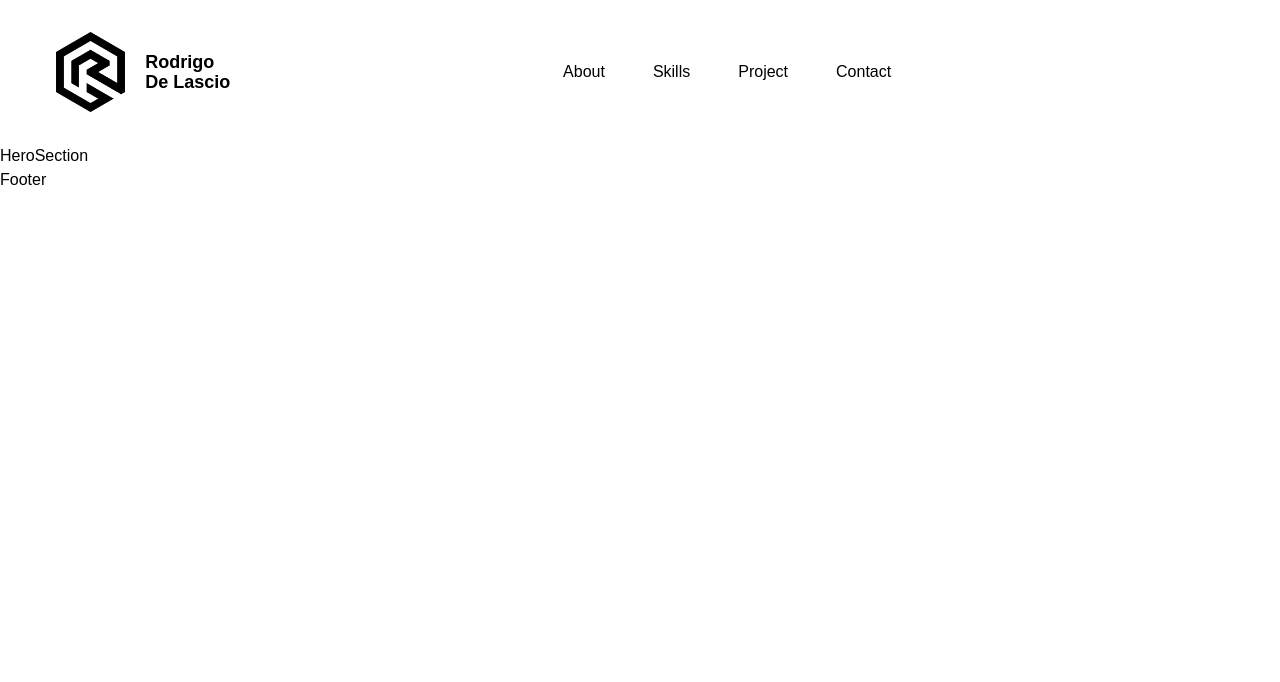
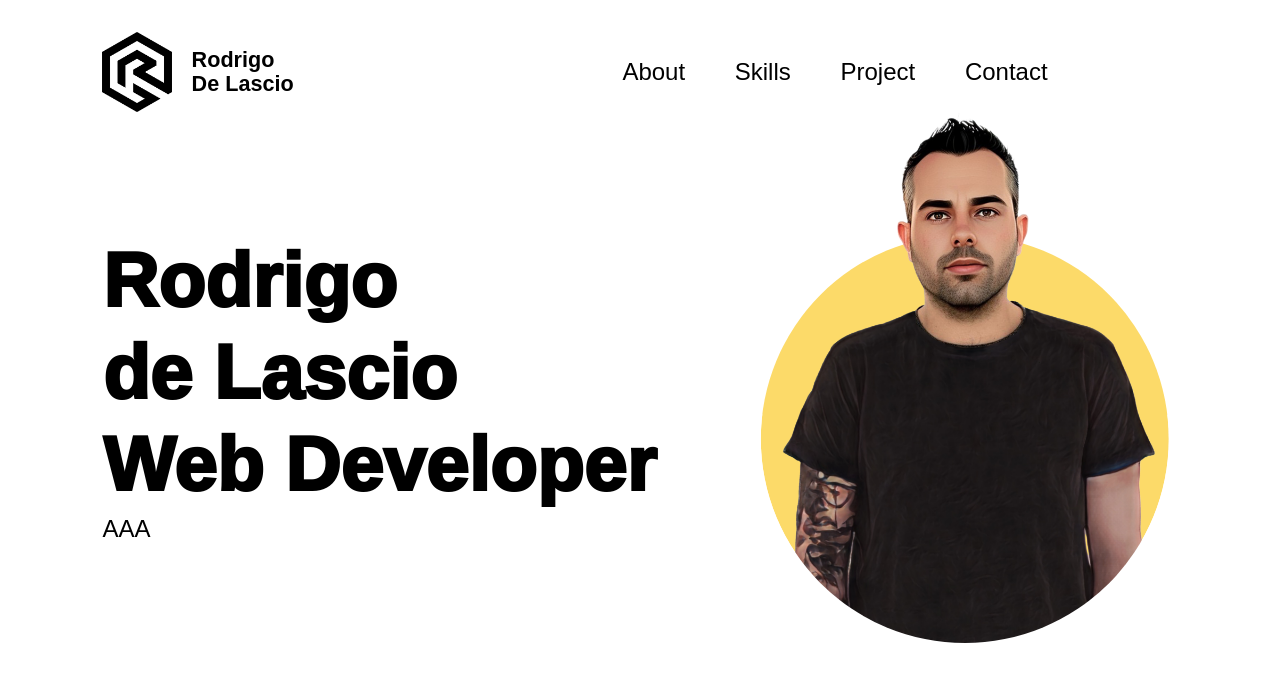
Before and after one commit to rodrigodelascio/rod-current-folio, a React (Create React App) app: page / in a window 1280 px wide. Shown: the top 682 px of the page. Built offline with nearby package versions, Linux system fonts and the light colour scheme.

Commit message:
landing page improvements

```diff
--- a/src/components/common/Navbar.js
+++ b/src/components/common/Navbar.js
@@ -4,14 +4,14 @@ import styles from "./Navbar.module.css";
 
 const Navbar = () => {
   return (
-    <div className="flex justify-between items-center px-14 py-8">
+    <div className="flex justify-between items-center py-8">
       <div
         className={`flex flex-row items-center cursor-pointer ${styles.logo}`}
       >
         <a href="#Home">
           <img src={logo} alt="logo" />
         </a>
-        <p className={`ml-5 leading-5 font-black ${styles["logo-text"]}`}>
+        <p className={`ml-5 leading-6 font-black ${styles["logo-text"]}`}>
           <a href="#Home">
             Rodrigo <br />
             De Lascio
--- a/src/components/common/Navbar.module.css
+++ b/src/components/common/Navbar.module.css
@@ -3,10 +3,10 @@
 }
 
 .logo-text {
-  font-size: large;
+  font-size: 90%;
 }
 
 .navbar-links-container p {
-  margin: 0 1.5rem;
+  margin: 0 9%;
   cursor: pointer;
 }
--- a/src/components/landing/HeroSection.js
+++ b/src/components/landing/HeroSection.js
@@ -1,7 +1,23 @@
 import React from "react";
+import ProfilePicture from "./ProfilePicture";
+import styles from "./HeroSection.module.css";
 
 const HeroSection = () => {
-  return <div>HeroSection</div>;
+  return (
+    <div className={styles["section-container"]}>
+      <div className={styles["hero-text-container"]}>
+        <h2>
+          Rodrigo <br />
+          de Lascio
+        </h2>
+        <h2>Web Developer</h2>
+        <p>AAA</p>
+      </div>
+      <div className={styles["profile-pic-container"]}>
+        <ProfilePicture />
+      </div>
+    </div>
+  );
 };
 
 export default HeroSection;
--- /dev/null
+++ b/src/components/landing/HeroSection.module.css
@@ -0,0 +1,25 @@
+.section-container {
+  background: #fff;
+  display: flex;
+  left: 0;
+  padding: 2% 8%;
+  position: absolute;
+  width: 100vw;
+  height: 90vh;
+}
+
+.hero-text-container {
+  margin-top: 6%;
+}
+
+.hero-text-container h2 {
+  font-size: 320%;
+  font-weight: 1000;
+  line-height: 120%;
+}
+
+.profile-pic-container {
+  display: flex;
+  position: fixed;
+  right: 25%;
+}
--- /dev/null
+++ b/src/components/landing/ProfilePicture.js
@@ -0,0 +1,18 @@
+import React from "react";
+import profilePicture from "../../assets/images/rodProfile.PNG";
+import styles from "./ProfilePicture.module.css";
+
+const ProfilePicture = () => {
+  return (
+    <div className={styles.container}>
+      <div className={styles.box}>
+        <div className={styles.circle}>
+          <img src={profilePicture} alt="rodrigo de lascio profile" />
+        </div>
+        <img src={profilePicture} alt="rodrigo de lascio profile" />
+      </div>
+    </div>
+  );
+};
+
+export default ProfilePicture;
--- /dev/null
+++ b/src/components/landing/ProfilePicture.module.css
@@ -0,0 +1,46 @@
+.container {
+  scale: 85%;
+}
+
+.box {
+  position: relative;
+  width: 30rem;
+  height: 30rem;
+  background: transparent;
+  margin: 6% 60%;
+  /* overflow: hidden; */
+}
+
+.box::before {
+  content: "";
+  position: absolute;
+  bottom: 0;
+  left: 0;
+  width: 100%;
+  height: 100%;
+  background: transparent;
+  border-radius: 50%;
+  z-index: 1;
+  box-shadow: 0 10rem 0 4rem #fff;
+}
+
+.circle {
+  position: absolute;
+  bottom: 0;
+  left: 0;
+  width: 100%;
+  height: 100%;
+  background: #fcda69;
+  overflow: hidden;
+  border-radius: 50%;
+}
+
+.box .circle img,
+.box img {
+  position: absolute;
+  bottom: 0;
+  left: 50%;
+  transform: translateX(-50%);
+  max-width: 135%;
+  height: auto;
+}
--- a/src/index.css
+++ b/src/index.css
@@ -6,4 +6,7 @@
 
 body {
   font-family: "Poppins", sans-serif;
+  font-size: 3vh;
+  margin: 0 8%;
+  scroll-behavior: smooth;
 }
```
Also changed, not shown: src/assets/images/rodProfile.PNG (added).
